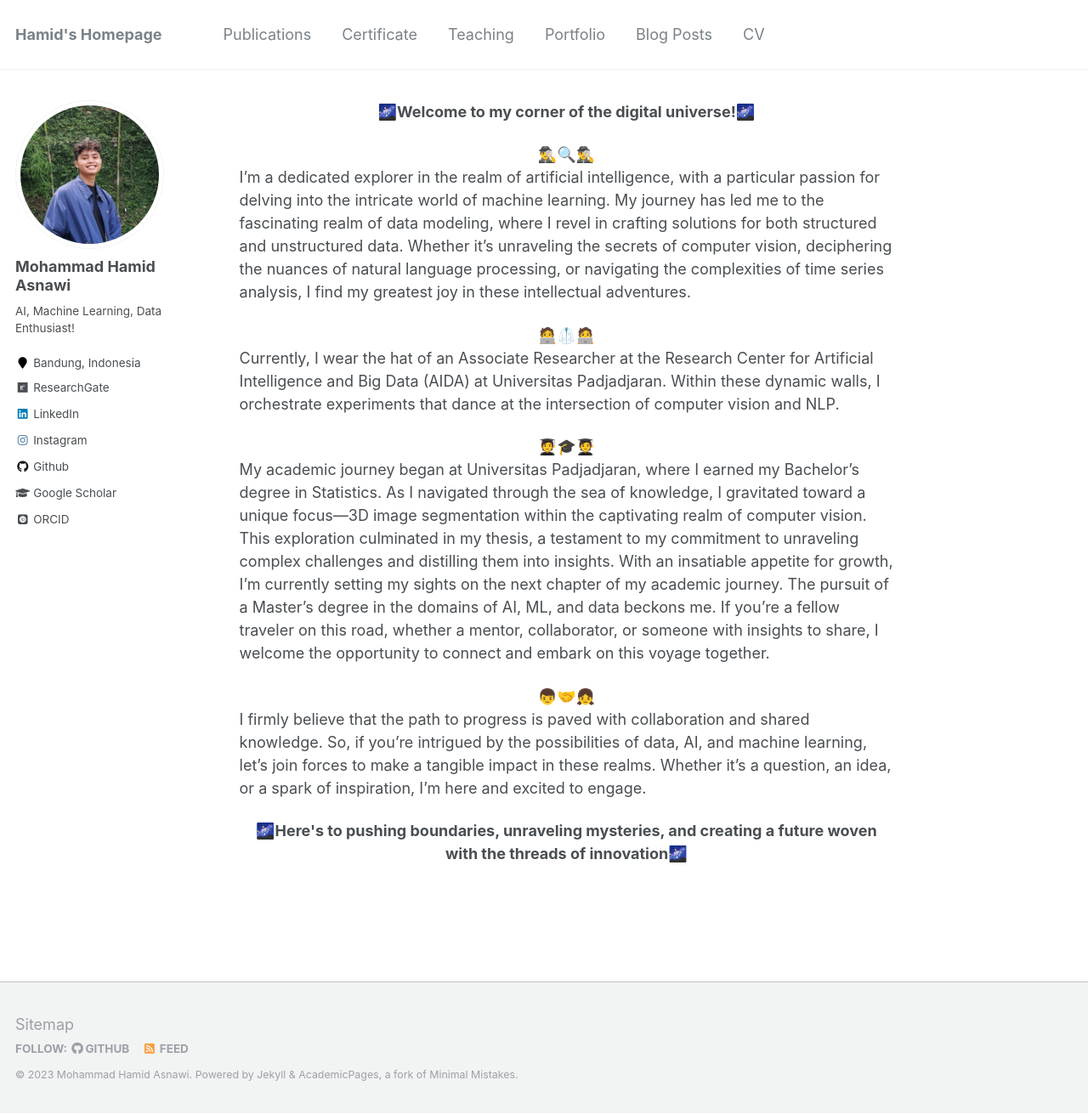
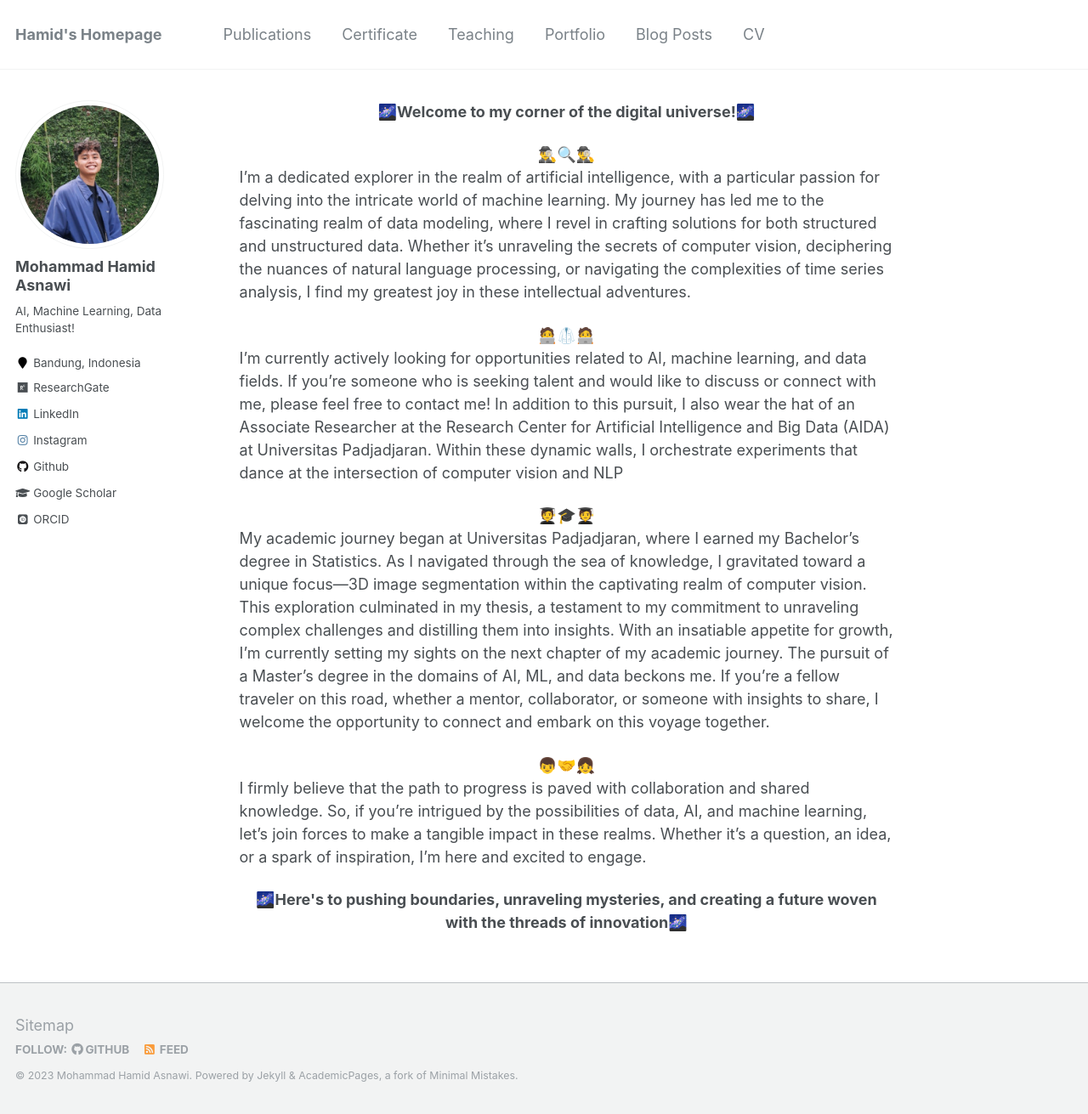
Before and after one commit to mhamidasn/mhamidasn.github.io, a Jekyll site: the page built from _pages/about.md, in a window 1280 px wide and 1311 px high. Shown: the whole window at 85% size. Built offline with Jekyll 4.4.1, drawn with Linux system fonts in a browser that asks for light colours; some web fonts are replaced.

Commit message:
update about me page

```diff
--- a/_pages/about.md
+++ b/_pages/about.md
@@ -15,7 +15,7 @@ redirect_from:
 I'm a dedicated explorer  in the realm of artificial intelligence, with a particular passion for delving into the intricate world of machine learning. My journey has led me to the fascinating realm of data modeling, where I revel in crafting solutions for both structured and unstructured data. Whether it's unraveling the secrets of computer vision, deciphering the nuances of natural language processing, or navigating the complexities of time series analysis, I find my greatest joy in these intellectual adventures.
 
 <center>🧑‍💻🥼🧑‍💻</center>
-Currently, I wear the hat of an Associate Researcher at the Research Center for Artificial Intelligence and Big Data (AIDA) at Universitas Padjadjaran. Within these dynamic walls, I orchestrate experiments that dance at the intersection of computer vision and NLP.
+I'm currently actively looking for opportunities related to AI, machine learning, and data fields. If you're someone who is seeking talent and would like to discuss or connect with me, please feel free to contact me! In addition to this pursuit, I also wear the hat of an Associate Researcher at the Research Center for Artificial Intelligence and Big Data (AIDA) at Universitas Padjadjaran. Within these dynamic walls, I orchestrate experiments that dance at the intersection of computer vision and NLP
 
 <center>🧑‍🎓🎓🧑‍🎓</center>
 My academic journey began at Universitas Padjadjaran, where I earned my Bachelor's degree in Statistics. As I navigated through the sea of knowledge, I gravitated toward a unique focus—3D image segmentation within the captivating realm of computer vision. This exploration culminated in my thesis, a testament to my commitment to unraveling complex challenges and distilling them into insights. With an insatiable appetite for growth, I'm currently setting my sights on the next chapter of my academic journey. The pursuit of a Master's degree in the domains of AI, ML, and data beckons me. If you're a fellow traveler on this road, whether a mentor, collaborator, or someone with insights to share, I welcome the opportunity to connect and embark on this voyage together.
```
